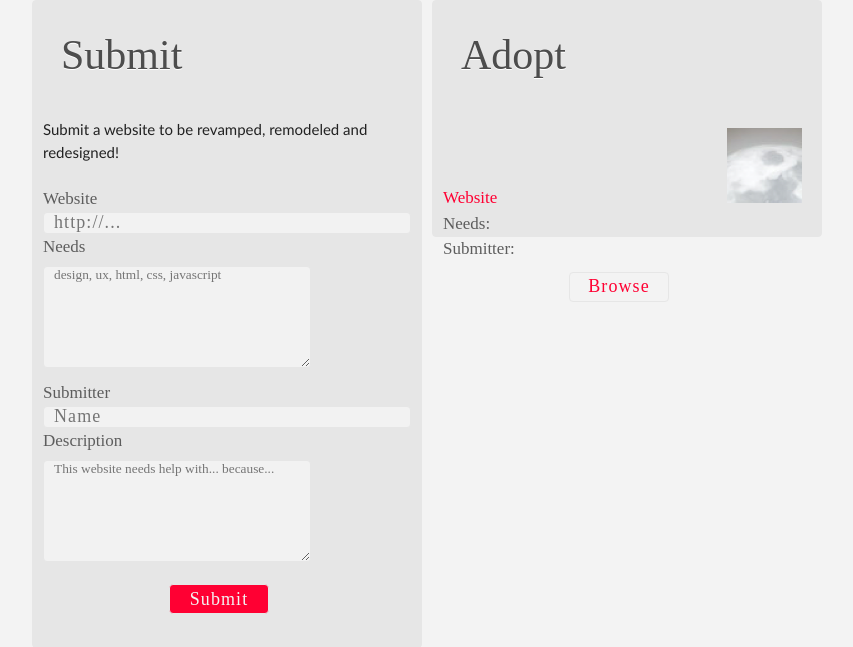
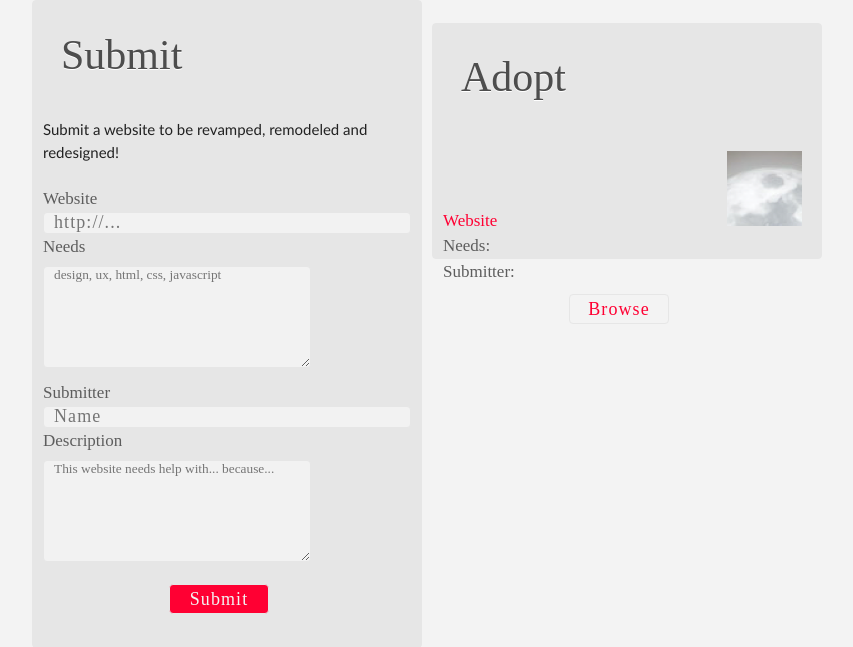
Before and after one commit to psyrax/SHDHVH-1, a CodeIgniter app: page /index.php/home/index in a window 1280 px wide. Shown: the part 216-863 px from the top of the page, without its empty margins (133-986 px from the left). Run offline with CodeIgniter, Linux system fonts and the light colour scheme.

Commit message:
home changes

```diff
--- a/public/application/views/home/index_view.php
+++ b/public/application/views/home/index_view.php
@@ -14,6 +14,7 @@
 			</div>
 		</div>
 	</div>
+	<div class='span-4'>&nbsp;</div>
 	<div class="span-10">
 		<div class="box">
 			<h2>Adopt</h2>
```
